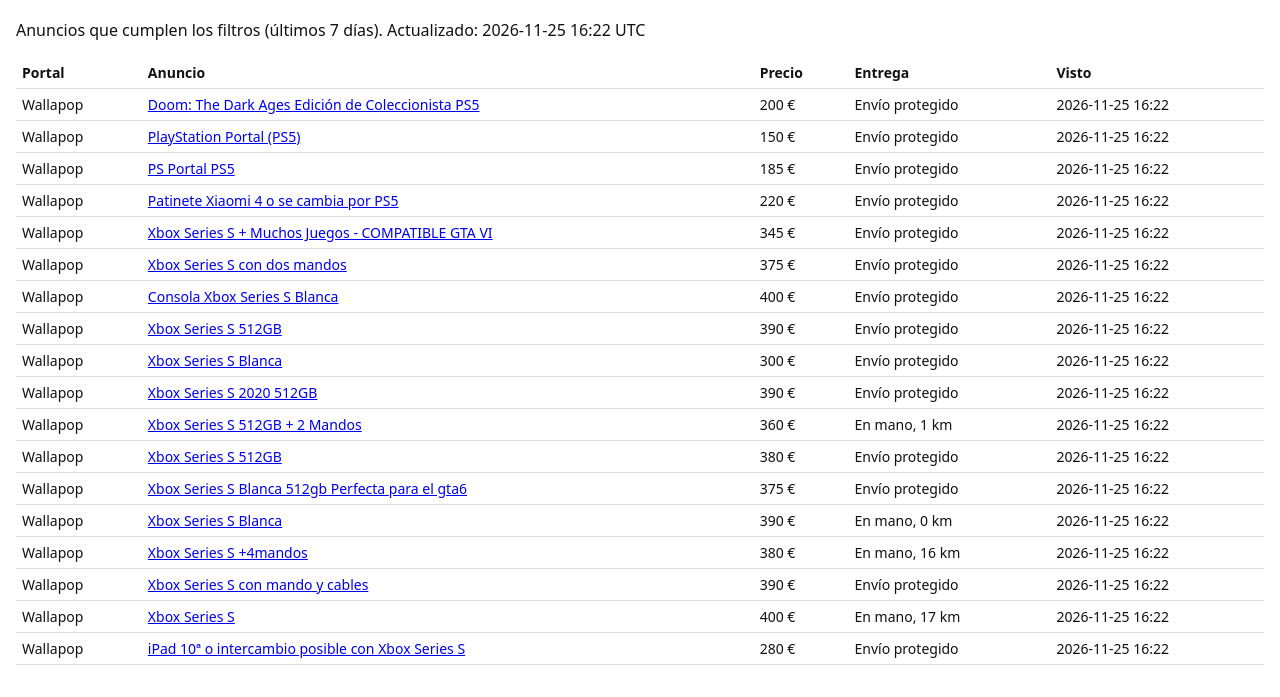
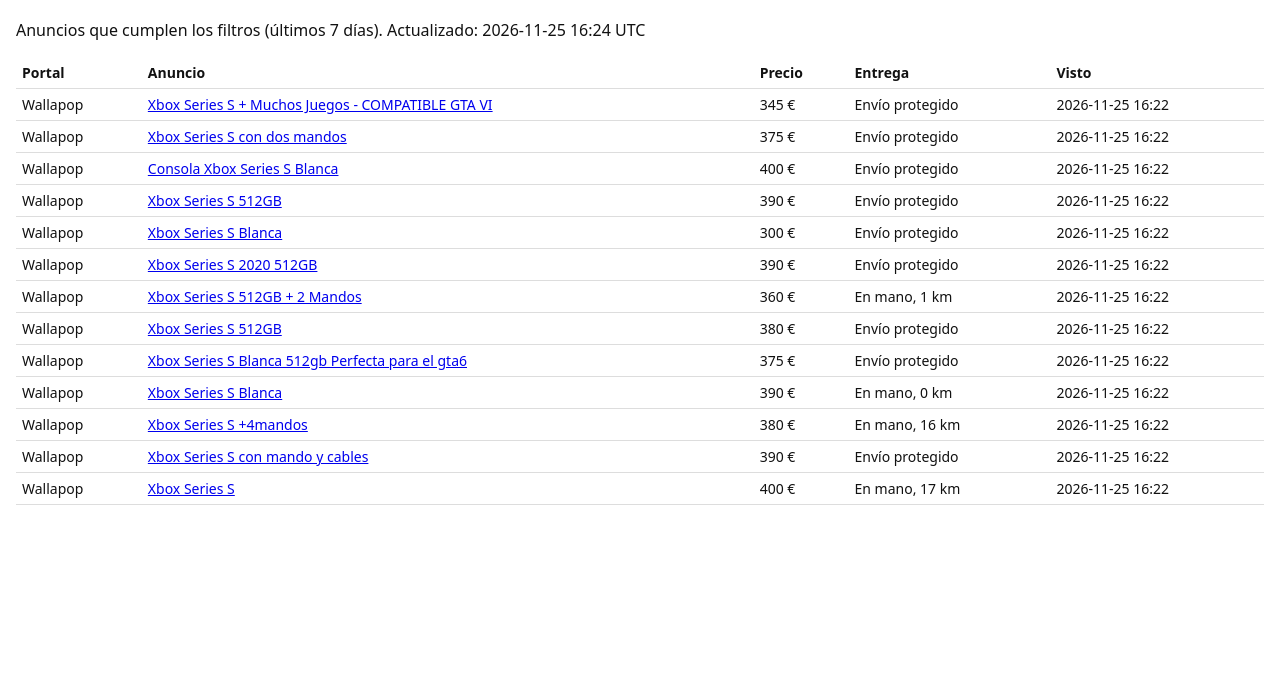
Before and after one commit to alexmoncho/PS5Find, a plain HTML site: page docs/index.html in a window 1280 px wide. Shown: the part 67-764 px from the top of the page. Drawn offline with Linux system fonts and the light colour scheme.

Commit message:
Actualizar anuncios

```diff
--- a/docs/index.html
+++ b/docs/index.html
@@ -4,12 +4,8 @@
 table{border-collapse:collapse;width:100%}td,th{padding:6px;border-bottom:1px solid #ddd;text-align:left;font-size:14px}
 @media (prefers-color-scheme:dark){body{background:#111;color:#eee}a{color:#8bf}td,th{border-color:#333}}</style>
 </head><body><h1>Consolas para GTA VI</h1><p>Anuncios que cumplen los filtros (últimos 7 días).
-Actualizado: 2026-11-25 16:22 UTC</p>
+Actualizado: 2026-11-25 16:24 UTC</p>
 <table><tr><th>Portal</th><th>Anuncio</th><th>Precio</th><th>Entrega</th><th>Visto</th></tr>
-<tr><td>Wallapop</td><td><a href="https://es.wallapop.com/item/doom-the-dark-ages-collector-s-edition-ps5-1328147954">Doom: The Dark Ages Edición de Coleccionista PS5</a></td><td>200 €</td><td>Envío protegido</td><td>2026-11-25 16:22</td></tr>
-<tr><td>Wallapop</td><td><a href="https://es.wallapop.com/item/playstation-portal-ps5-1328121944">PlayStation Portal (PS5)</a></td><td>150 €</td><td>Envío protegido</td><td>2026-11-25 16:22</td></tr>
-<tr><td>Wallapop</td><td><a href="https://es.wallapop.com/item/ps-portal-ps5-1328118076">PS Portal PS5</a></td><td>185 €</td><td>Envío protegido</td><td>2026-11-25 16:22</td></tr>
-<tr><td>Wallapop</td><td><a href="https://es.wallapop.com/item/patinete-xiaomi-4-o-se-cambia-por-ps5-1328105709">Patinete Xiaomi 4 o se cambia por PS5</a></td><td>220 €</td><td>Envío protegido</td><td>2026-11-25 16:22</td></tr>
 <tr><td>Wallapop</td><td><a href="https://es.wallapop.com/item/xbox-series-s---muchos-juegos-compatible-gta-vi-1328150036">Xbox Series S + Muchos Juegos - COMPATIBLE GTA VI</a></td><td>345 €</td><td>Envío protegido</td><td>2026-11-25 16:22</td></tr>
 <tr><td>Wallapop</td><td><a href="https://es.wallapop.com/item/xbox-series-s-con-dos-mandos-1328135206">Xbox Series S con dos mandos</a></td><td>375 €</td><td>Envío protegido</td><td>2026-11-25 16:22</td></tr>
 <tr><td>Wallapop</td><td><a href="https://es.wallapop.com/item/consola-xbox-series-s-blanca-1328134942">Consola Xbox Series S Blanca</a></td><td>400 €</td><td>Envío protegido</td><td>2026-11-25 16:22</td></tr>
@@ -22,5 +18,4 @@ Actualizado: 2026-11-25 16:22 UTC</p>
 <tr><td>Wallapop</td><td><a href="https://es.wallapop.com/item/xbox-series-s-blanca-1328031319">Xbox Series S Blanca</a></td><td>390 €</td><td>En mano, 0 km</td><td>2026-11-25 16:22</td></tr>
 <tr><td>Wallapop</td><td><a href="https://es.wallapop.com/item/xbox-series-s--4mandos-1327936957">Xbox Series S +4mandos</a></td><td>380 €</td><td>En mano, 16 km</td><td>2026-11-25 16:22</td></tr>
 <tr><td>Wallapop</td><td><a href="https://es.wallapop.com/item/xbox-series-s-con-mando-y-cables-1327936283">Xbox Series S con mando y cables</a></td><td>390 €</td><td>Envío protegido</td><td>2026-11-25 16:22</td></tr>
-<tr><td>Wallapop</td><td><a href="https://es.wallapop.com/item/xbox-series-s-1327934063">Xbox Series S</a></td><td>400 €</td><td>En mano, 17 km</td><td>2026-11-25 16:22</td></tr>
-<tr><td>Wallapop</td><td><a href="https://es.wallapop.com/item/ipad-10a-generazione-64gb-wi-fi-1327908667">iPad 10ª o intercambio posible con Xbox Series S</a></td><td>280 €</td><td>Envío protegido</td><td>2026-11-25 16:22</td></tr></table></body></html>
+<tr><td>Wallapop</td><td><a href="https://es.wallapop.com/item/xbox-series-s-1327934063">Xbox Series S</a></td><td>400 €</td><td>En mano, 17 km</td><td>2026-11-25 16:22</td></tr></table></body></html>
--- a/estado/vistos.json
+++ b/estado/vistos.json
@@ -188,7 +188,7 @@
  ],
  "fallos": {
   "wallapop": 0,
-  "cex": 1,
+  "cex": 0,
   "ebay": 0
  }
 }
```
